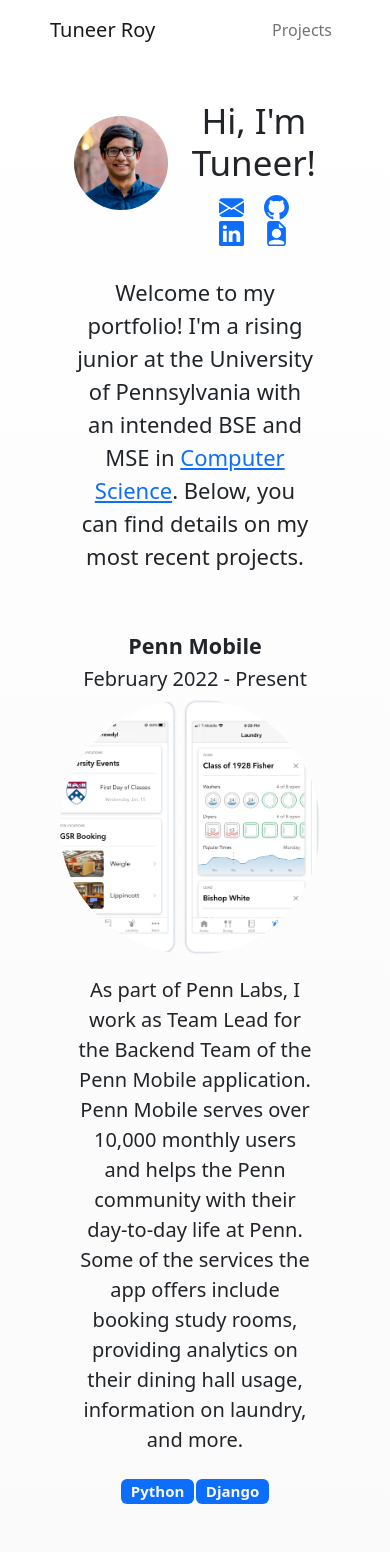
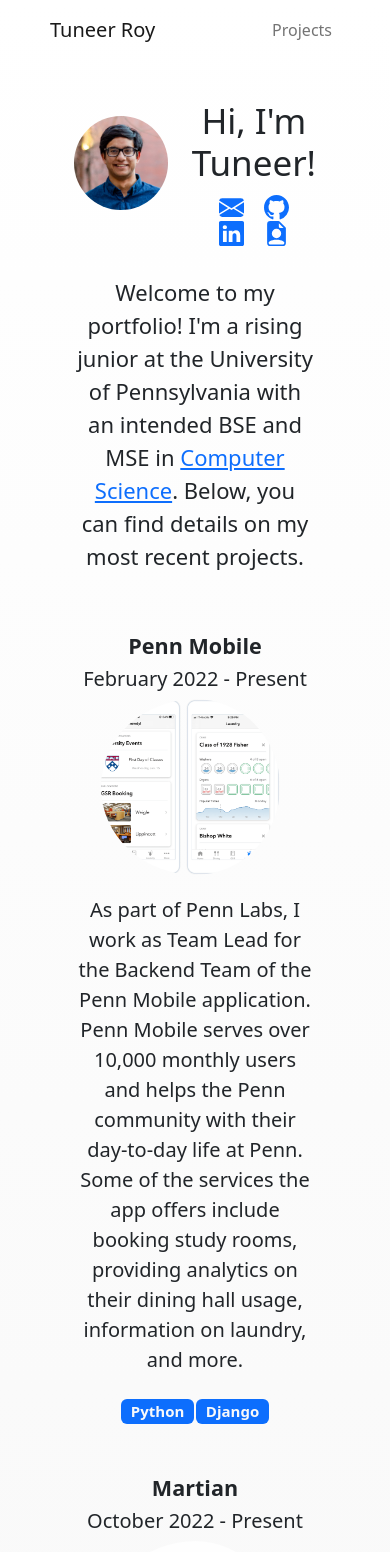
Before and after one commit to tuneerroy/tuneerroy.github.io, a React (Create React App) app in the folder portfolio/: page / in a window 390 px wide. Shown: the top 1552 px of the page. Built offline with nearby package versions, Linux system fonts and the light colour scheme.

Commit message:
fix: mobile view

```diff
--- a/portfolio/src/App.css
+++ b/portfolio/src/App.css
@@ -94,7 +94,6 @@
 
 .App main #projects .project img {
   max-width: 30%;
-  height: 100%;
   padding-right: 10px;
 }
 
@@ -125,6 +124,7 @@
   }
 
   .App main #projects .project img {
-    max-width: 100%;
+    max-width: 70%;
+    width: 100%;
   }
 }
```
